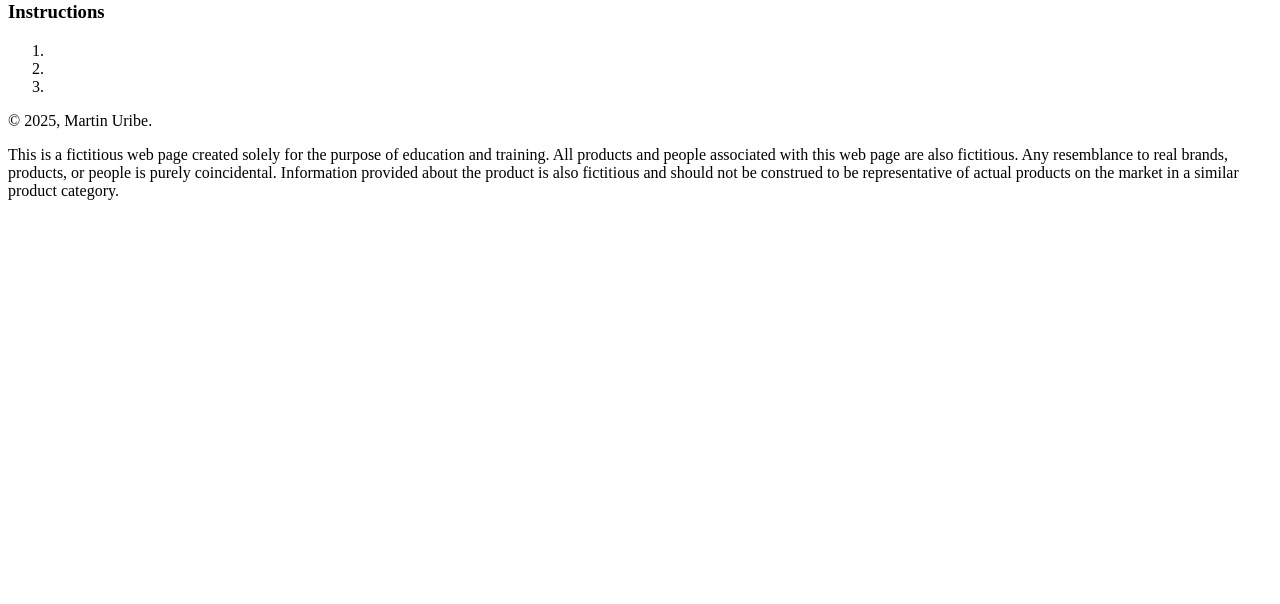
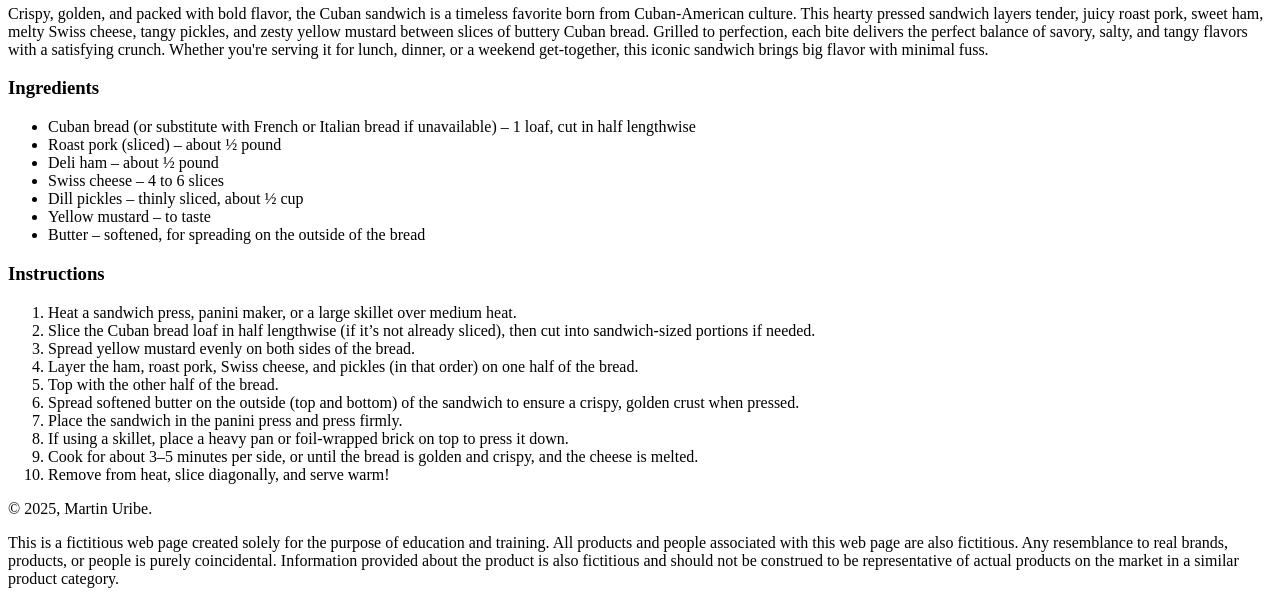
Before and after one commit to MartinUriben/gra, a plain HTML site: page GRA1750p2MartinUribe2025/index.html in a window 1280 px wide. Shown: the part 983-1587 px from the top of the page. Before the commit the page ends 1199 px from the top, so only its background shows below. Drawn offline with Linux system fonts and the light colour scheme.

Commit message:
Add files via upload

```diff
--- a/GRA1750p2MartinUribe2025/index.html
+++ b/GRA1750p2MartinUribe2025/index.html
@@ -8,37 +8,49 @@
 <body>
 	<wrapper>
 	<header>
+		<img class="logo" src="cooking site logo.png" />
 		<h1>Martin&rsquo;s Kitchen</h1>
 		</header>
 
 		<main>
-			<img src="cuban-sandwich.jpg" />
+			<img class="banner" src="cuban-sandwich.jpg" />
 			<h2>Cuban Sandwich</h2>
 
-		<p>Description paragraph</p>
+		<p>Crispy, golden, and packed with bold flavor, the Cuban sandwich is a timeless favorite born from Cuban-American culture. This hearty pressed sandwich layers tender, juicy roast pork, sweet ham, melty Swiss cheese, tangy pickles, and zesty yellow mustard between slices of buttery Cuban bread. Grilled to perfection, each bite delivers the perfect balance of savory, salty, and tangy flavors with a satisfying crunch. Whether you're serving it for lunch, dinner, or a weekend get-together, this iconic sandwich brings big flavor with minimal fuss.</p>
 
 			<section>
 			<h3>Ingredients</h3>
 				<ul>
-					<li></li>
-					<li></li>
-					<li></li>
+					<li>Cuban bread (or substitute with French or Italian bread if unavailable) – 1 loaf, cut in half lengthwise</li>
+					<li>Roast pork (sliced) – about &frac12; pound</li>
+					<li>Deli ham – about &frac12; pound</li>
+					<li>Swiss cheese – 4 to 6 slices</li>
+					<li>Dill pickles – thinly sliced, about &frac12; cup</li>
+					<li>Yellow mustard – to taste</li>
+					<li>Butter – softened, for spreading on the outside of the bread</li>
 				</ul>
 			</section>
 
 			<section>
 			<h3>Instructions</h3>
 				<ol>
-					<li></li>
-					<li></li>
-					<li></li>
+					<li>Heat a sandwich press, panini maker, or a large skillet over medium heat.</li>
+					<li>Slice the Cuban bread loaf in half lengthwise (if it’s not already sliced), then cut into sandwich-sized portions if needed.</li>
+					<li>Spread yellow mustard evenly on both sides of the bread.</li>
+					<li>Layer the ham, roast pork, Swiss cheese, and pickles (in that order) on one half of the bread.</li>
+					<li>Top with the other half of the bread.</li>
+					<li>Spread softened butter on the outside (top and bottom) of the sandwich to ensure a crispy, golden crust when pressed.</li>
+					<li>Place the sandwich in the panini press and press firmly.</li>
+					<li>If using a skillet, place a heavy pan or foil-wrapped brick on top to press it down.</li>
+					<li>Cook for about 3–5 minutes per side, or until the bread is golden and crispy, and the cheese is melted.</li>
+					<li>Remove from heat, slice diagonally, and serve warm!</li>
 				</ol>
 			</section>
 
 		</main>
 
 		<footer>
-		<p>© 2025, Martin Uribe.</p>
+		<p>&copy; 2025, Martin Uribe.</p>
 <p>This is a fictitious web page created solely for the purpose of education and training. All products and people associated with this web page are also fictitious. Any resemblance to real brands, products, or people is purely coincidental. Information provided about the product is also fictitious and should not be construed to be representative of actual products on the market in a similar product category.</p>
 
 		</footer>
```
Also changed, not shown: GRA1750p2MartinUribe2025/cooking site logo.png (added).
